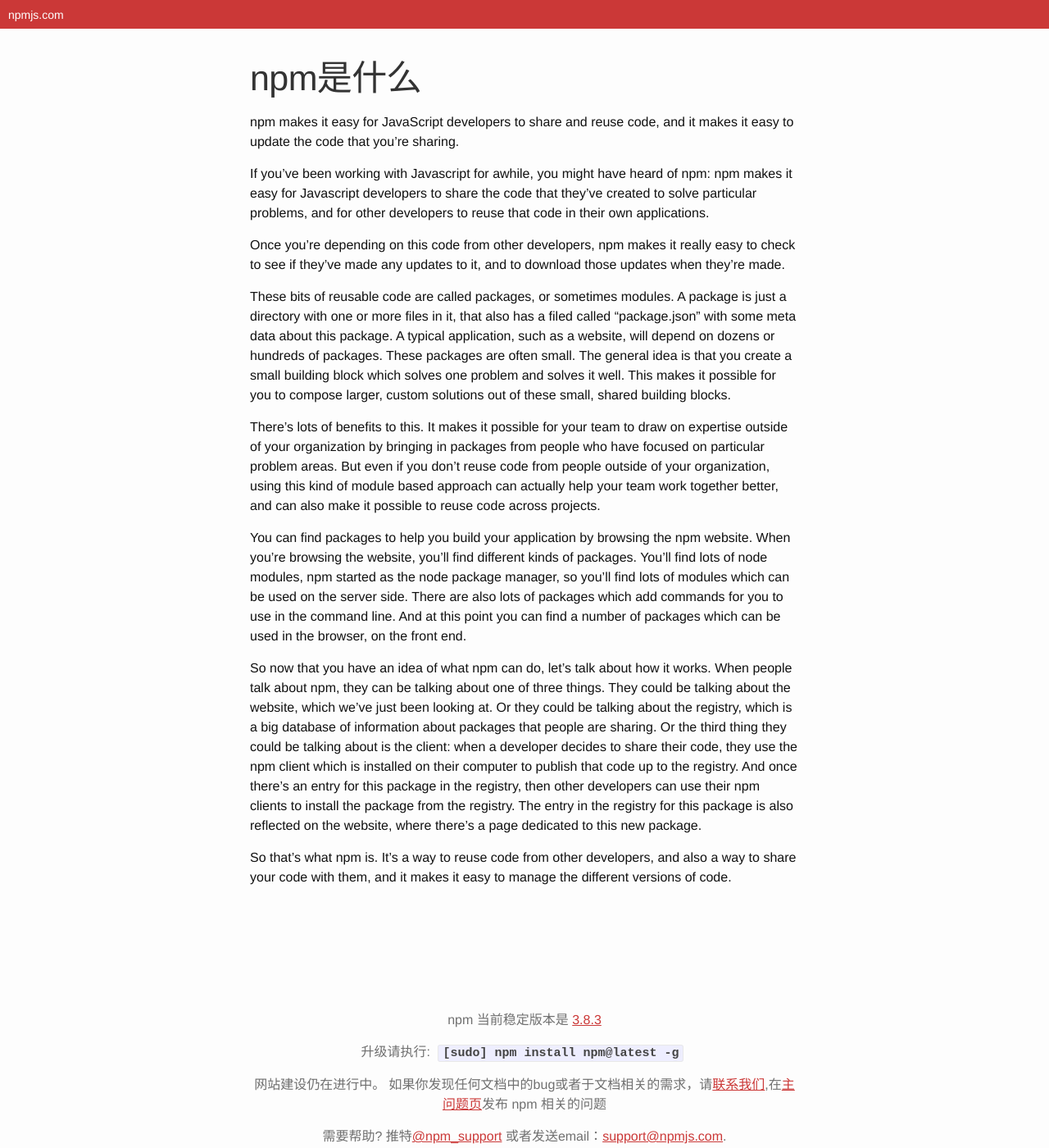
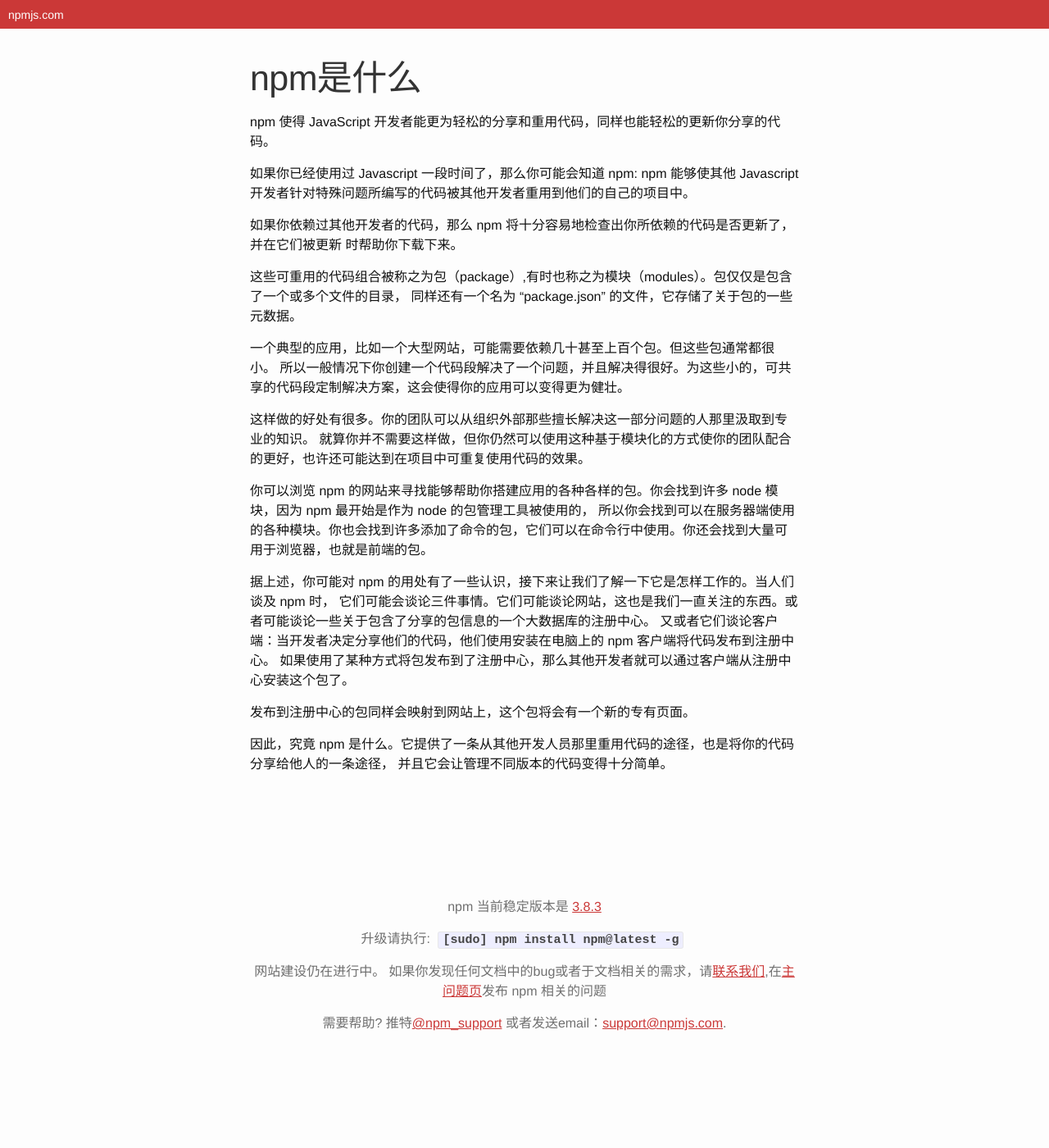
Before and after one commit to LeoHuiyi/npmjs-documentation, a Jekyll site: the page built from _posts/2000-01-15-whatIsNpm.md, in a window 1280 px wide and 1400 px high. Shown: the whole window at 82% size. Built offline with Jekyll 4.4.1, drawn with Linux system fonts in a browser that asks for light colours.

Commit message:
add `what is npm`
…

```diff
--- a/_posts/2000-01-15-whatIsNpm.md
+++ b/_posts/2000-01-15-whatIsNpm.md
@@ -1,24 +1,38 @@
 ---
 layout: post
 title:  "npm是什么"
-date:   2016-03-29 11:55:25 +0800
-finished: "☆"
+date:   2016-03-30
+finished: "★"
 tag: 'getting-started'
 order: '01'
 ---
 
-npm makes it easy for JavaScript developers to share and reuse code, and it makes it easy to update the code that you're sharing.
+npm 使得 JavaScript 开发者能更为轻松的分享和重用代码，同样也能轻松的更新你分享的代码。
 
-If you've been working with Javascript for awhile, you might have heard of npm: npm makes it easy for Javascript developers to share the code that they've created to solve particular problems, and for other developers to reuse that code in their own applications.
+如果你已经使用过 Javascript 一段时间了，那么你可能会知道 npm: npm 能够使其他 Javascript
+开发者针对特殊问题所编写的代码被其他开发者重用到他们的自己的项目中。
 
-Once you're depending on this code from other developers, npm makes it really easy to check to see if they've made any updates to it, and to download those updates when they're made.
+如果你依赖过其他开发者的代码，那么 npm 将十分容易地检查出你所依赖的代码是否更新了，并在它们被更新
+时帮助你下载下来。
 
-These bits of reusable code are called packages, or sometimes modules. A package is just a directory with one or more files in it, that also has a filed called "package.json" with some meta data about this package. A typical application, such as a website, will depend on dozens or hundreds of packages. These packages are often small. The general idea is that you create a small building block which solves one problem and solves it well. This makes it possible for you to compose larger, custom solutions out of these small, shared building blocks.
+这些可重用的代码组合被称之为包（package）,有时也称之为模块（modules）。包仅仅是包含了一个或多个文件的目录，
+同样还有一个名为 “package.json” 的文件，它存储了关于包的一些元数据。
 
-There's lots of benefits to this. It makes it possible for your team to draw on expertise outside of your organization by bringing in packages from people who have focused on particular problem areas. But even if you don't reuse code from people outside of your organization, using this kind of module based approach can actually help your team work together better, and can also make it possible to reuse code across projects.
+一个典型的应用，比如一个大型网站，可能需要依赖几十甚至上百个包。但这些包通常都很小。
+所以一般情况下你创建一个代码段解决了一个问题，并且解决得很好。为这些小的，可共享的代码段定制解决方案，这会使得你的应用可以变得更为健壮。
 
-You can find packages to help you build your application by browsing the npm website. When you're browsing the website, you'll find different kinds of packages. You'll find lots of node modules, npm started as the node package manager, so you'll find lots of modules which can be used on the server side. There are also lots of packages which add commands for you to use in the command line. And at this point you can find a number of packages which can be used in the browser, on the front end.
+这样做的好处有很多。你的团队可以从组织外部那些擅长解决这一部分问题的人那里汲取到专业的知识。
+就算你并不需要这样做，但你仍然可以使用这种基于模块化的方式使你的团队配合的更好，也许还可能达到在项目中可重复使用代码的效果。
 
-So now that you have an idea of what npm can do, let's talk about how it works. When people talk about npm, they can be talking about one of three things. They could be talking about the website, which we've just been looking at. Or they could be talking about the registry, which is a big database of information about packages that people are sharing. Or the third thing they could be talking about is the client: when a developer decides to share their code, they use the npm client which is installed on their computer to publish that code up to the registry. And once there's an entry for this package in the registry, then other developers can use their npm clients to install the package from the registry. The entry in the registry for this package is also reflected on the website, where there's a page dedicated to this new package.
+你可以浏览 npm 的网站来寻找能够帮助你搭建应用的各种各样的包。你会找到许多 node 模块，因为 npm 最开始是作为 node 的包管理工具被使用的，
+所以你会找到可以在服务器端使用的各种模块。你也会找到许多添加了命令的包，它们可以在命令行中使用。你还会找到大量可用于浏览器，也就是前端的包。
 
-So that's what npm is. It's a way to reuse code from other developers, and also a way to share your code with them, and it makes it easy to manage the different versions of code.
+据上述，你可能对 npm 的用处有了一些认识，接下来让我们了解一下它是怎样工作的。当人们谈及 npm 时，
+它们可能会谈论三件事情。它们可能谈论网站，这也是我们一直关注的东西。或者可能谈论一些关于包含了分享的包信息的一个大数据库的注册中心。
+又或者它们谈论客户端：当开发者决定分享他们的代码，他们使用安装在电脑上的 npm 客户端将代码发布到注册中心。
+如果使用了某种方式将包发布到了注册中心，那么其他开发者就可以通过客户端从注册中心安装这个包了。
+
+发布到注册中心的包同样会映射到网站上，这个包将会有一个新的专有页面。
+
+因此，究竟 npm 是什么。它提供了一条从其他开发人员那里重用代码的途径，也是将你的代码分享给他人的一条途径，
+并且它会让管理不同版本的代码变得十分简单。
```
